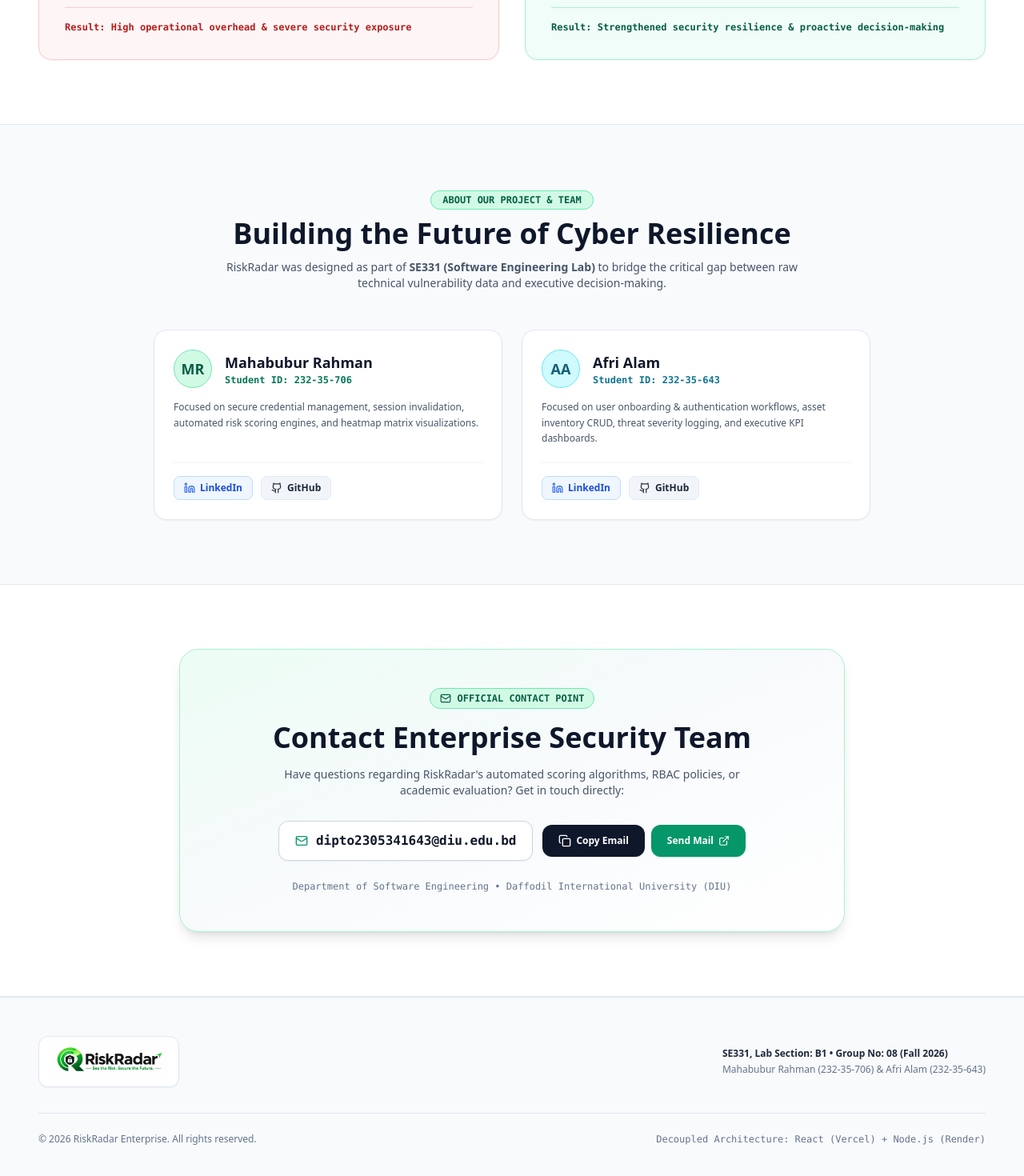
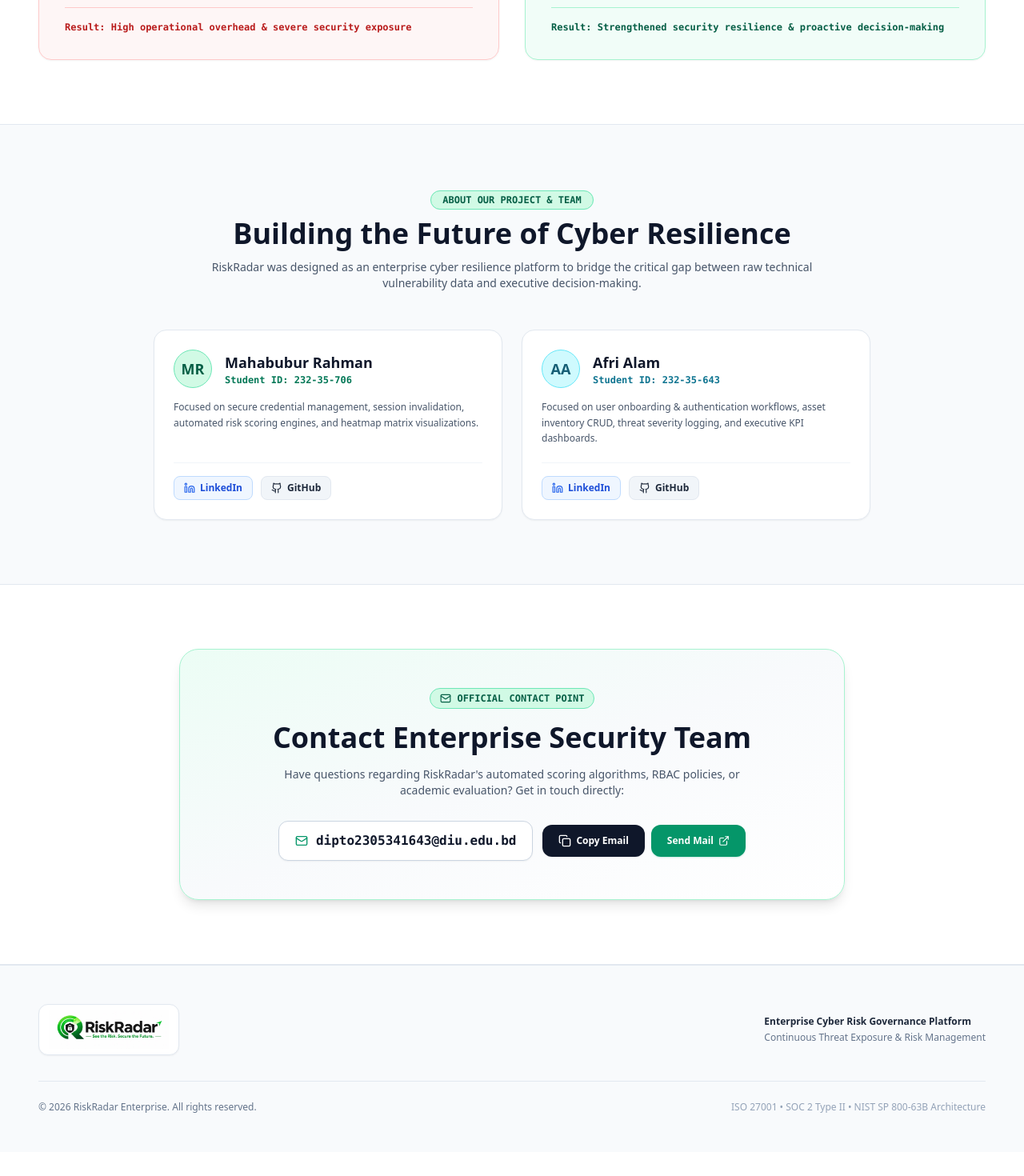
Before and after one commit to Afriala/Risk_Radar, a React (Vite) app in the folder frontend/: page / in a window 1280 px wide. Shown: the part 1950-3420 px from the top of the page at 80% size. After the commit the page ends 3390 px from the top, so only its background shows below. Built offline with nearby package versions, Linux system fonts and the light colour scheme; no server answers.

Commit message:
refactor(landing): remove academic lab and university labels from public business page

```diff
--- a/frontend/src/pages/Landing.jsx
+++ b/frontend/src/pages/Landing.jsx
@@ -646,7 +646,7 @@ export default function Landing() {
               Building the Future of Cyber Resilience
             </h2>
             <p className="text-slate-600 text-sm mt-3">
-              RiskRadar was designed as part of <strong>SE331 (Software Engineering Lab)</strong> to bridge the critical gap
+              RiskRadar was designed as an enterprise cyber resilience platform to bridge the critical gap
               between raw technical vulnerability data and executive decision-making.
             </p>
           </div>
@@ -789,15 +789,11 @@ export default function Landing() {
                 </a>
               </div>
             </div>
-
-            <p className="text-xs text-slate-500 pt-2 font-mono">
-              Department of Software Engineering • Daffodil International University (DIU)
-            </p>
           </div>
         </div>
       </section>
 
-      {/* Academic Project Footer */}
+      {/* Enterprise Footer */}
       <footer id="compliance" className="w-full bg-slate-50 py-12 border-t border-slate-200 text-slate-600 text-xs">
         <div className="w-full max-w-[1680px] mx-auto px-4 sm:px-6 lg:px-10 xl:px-12">
           <div className="flex flex-col md:flex-row items-center justify-between gap-6 pb-8 border-b border-slate-200 text-center md:text-left">
@@ -811,14 +807,14 @@ export default function Landing() {
             </div>
 
             <div className="space-y-1">
-              <p className="text-slate-800 font-semibold">SE331, Lab Section: B1 • Group No: 08 (Fall 2026)</p>
-              <p className="text-slate-500">Mahabubur Rahman (232-35-706) & Afri Alam (232-35-643)</p>
+              <p className="text-slate-800 font-semibold">Enterprise Cyber Risk Governance Platform</p>
+              <p className="text-slate-500">Continuous Threat Exposure & Risk Management</p>
             </div>
           </div>
 
           <div className="pt-6 flex flex-col sm:flex-row items-center justify-between gap-3 text-slate-500 text-center sm:text-left">
             <p>© 2026 RiskRadar Enterprise. All rights reserved.</p>
-            <p className="font-mono text-xs">Decoupled Architecture: React (Vercel) + Node.js (Render)</p>
+            <p className="text-slate-400 font-sans text-xs">ISO 27001 • SOC 2 Type II • NIST SP 800-63B Architecture</p>
           </div>
         </div>
       </footer>
```
